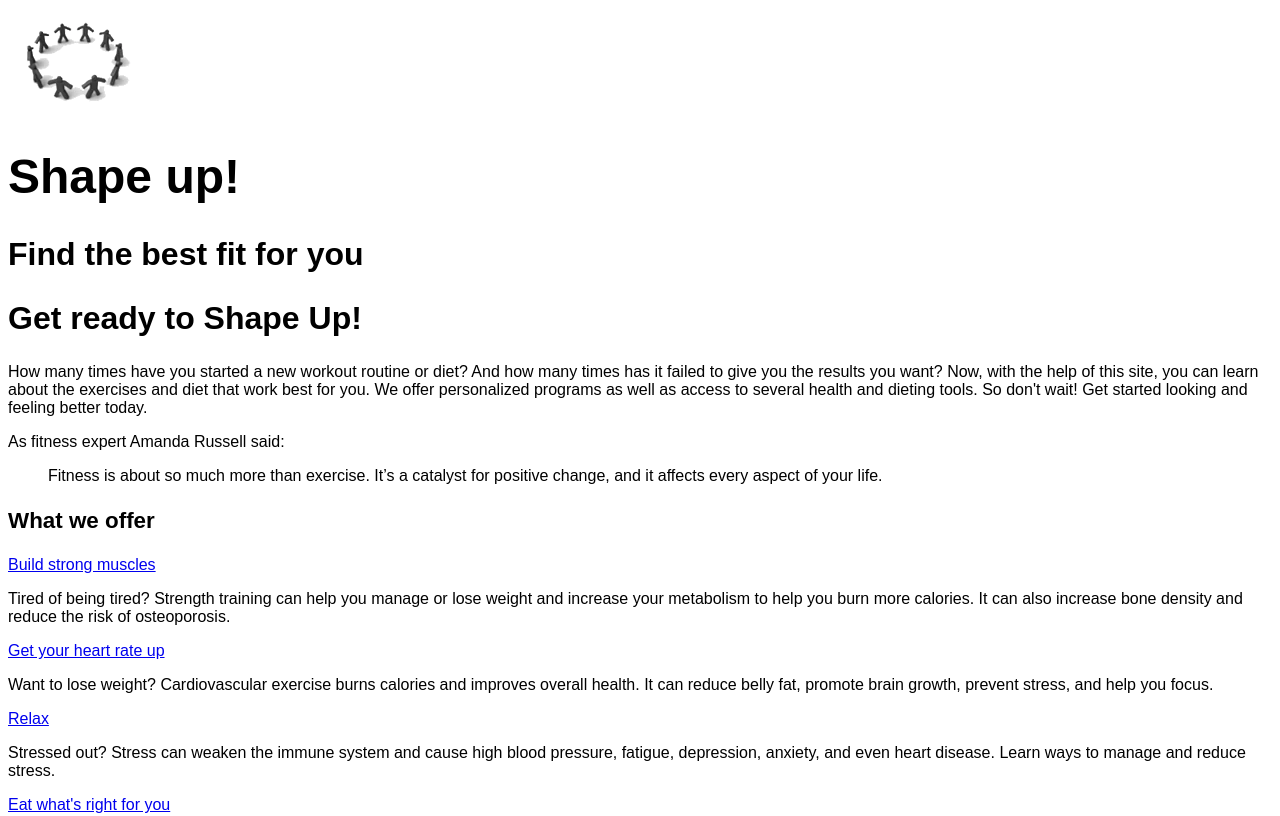
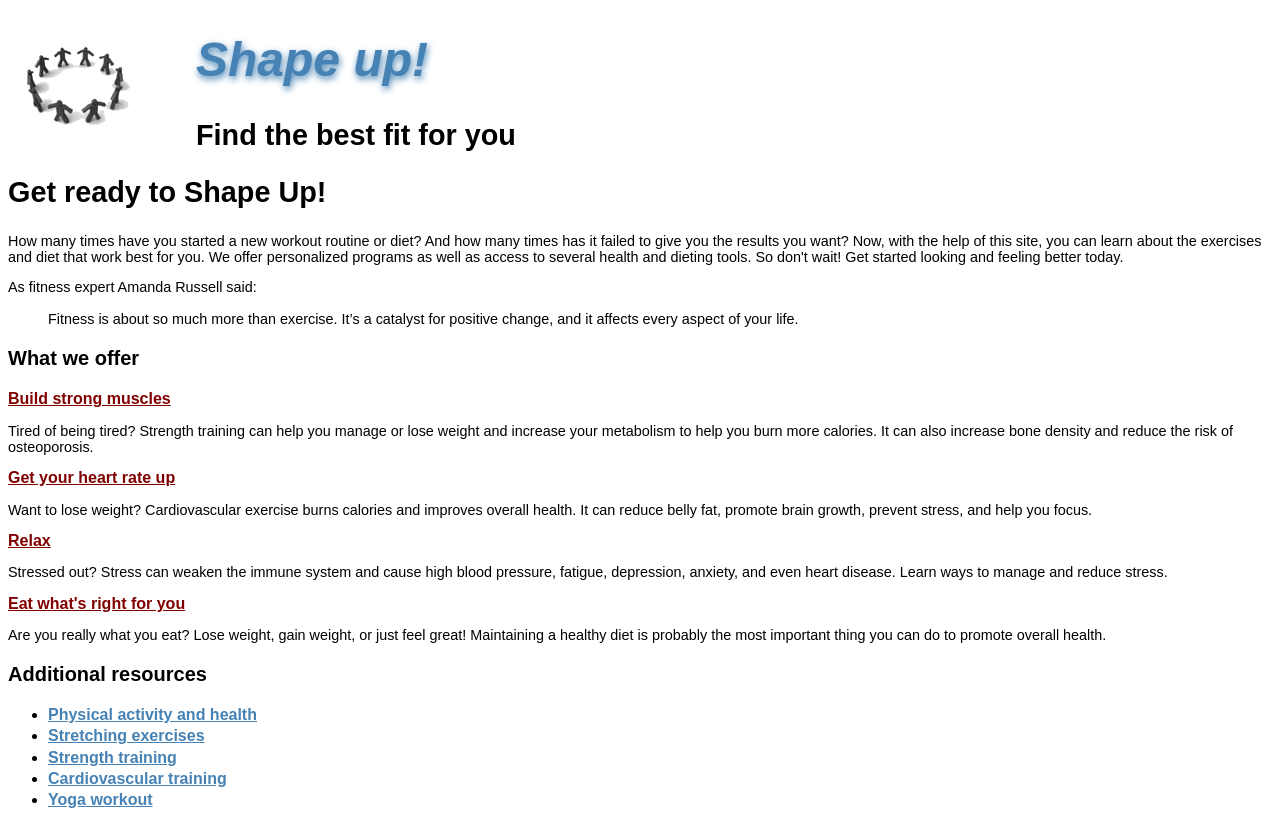
Before and after one commit to LVT53/shape-up, a website built with webpack: page index.html in a window 1280 px wide. Shown: the top 816 px of the page. Built offline with nearby package versions, Linux system fonts and the light colour scheme.

Commit message:
Step 4 checkpoint

```diff
--- a/index.html
+++ b/index.html
@@ -10,9 +10,13 @@
 
 <body>
   <main>
-    <img src="images/shape_up_logo.webp" alt="shape up logo">
-    <h1>Shape up!</h1>
-    <h2>Find the best fit for you</h2>
+    <div class="hero">
+      <img src="images/shape_up_logo.webp" alt="shape up logo">
+      <div>
+        <h1>Shape up!</h1>
+        <h2>Find the best fit for you</h2>
+      </div>
+    </div>
     <h2>Get ready to Shape Up!</h2>
     <p>
       How many times have you started a new workout routine or diet? And how many times has it failed to give you the results you want? Now, with the help of this site, you can learn about the exercises and diet that work best for you. We offer personalized programs as well as access to several health and dieting tools. So don't wait! Get started looking and feeling better today.
--- a/styles/main.css
+++ b/styles/main.css
@@ -4,12 +4,58 @@
 
 h1 {
   font-size: 3rem;
+  color: steelblue;
+  font-style: italic;
+  text-shadow: steelblue 1px 3px 7px;
 }
 
 h2 {
-  font-size: 2rem;
+  font-size: 1.8rem;
 }
 
 h3 {
-  font-size: 1.4rem;
+  font-size: 1.25rem;
 }
+
+p {
+  font-size: .9rem;
+}
+
+main a {
+  font-weight: bold;
+  color: maroon;
+}
+
+main a:hover,
+main a:focus {
+  color: steelblue;
+}
+
+aside a {
+  font-weight: bold;
+  color: steelblue;
+}
+
+aside a:hover,
+aside a:focus {
+  color: maroon;
+}
+
+.hero img {
+  float: left;
+  margin: 0 3rem 0 0;
+}
+
+.hero h1,
+.hero h2 {
+  width: 100%;
+}
+
+li {
+  padding-bottom: .2rem;
+}
+
+footer p {
+  text-align: center;
+  font-size: .8rem;
+}
```
